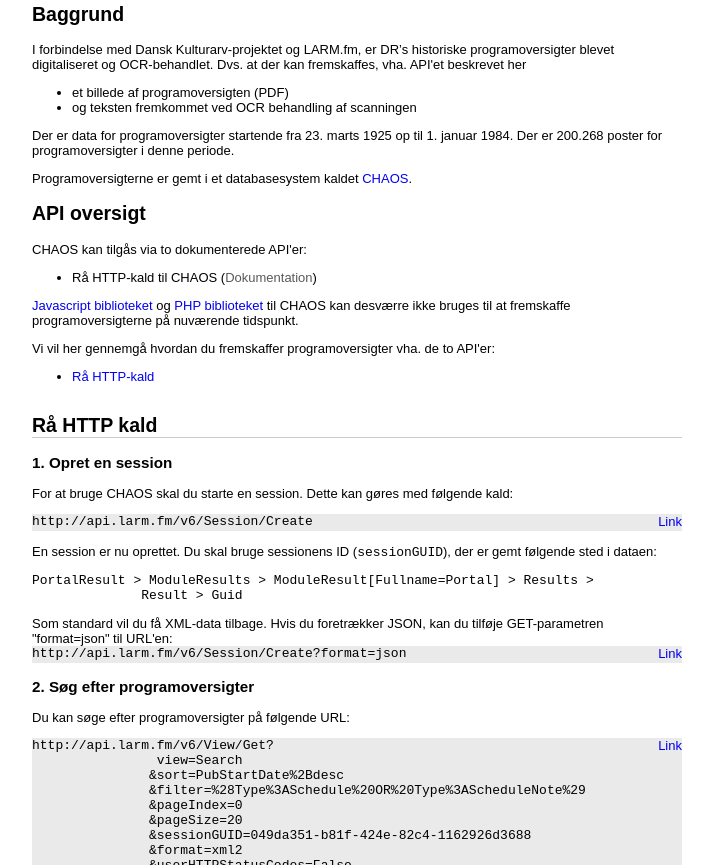
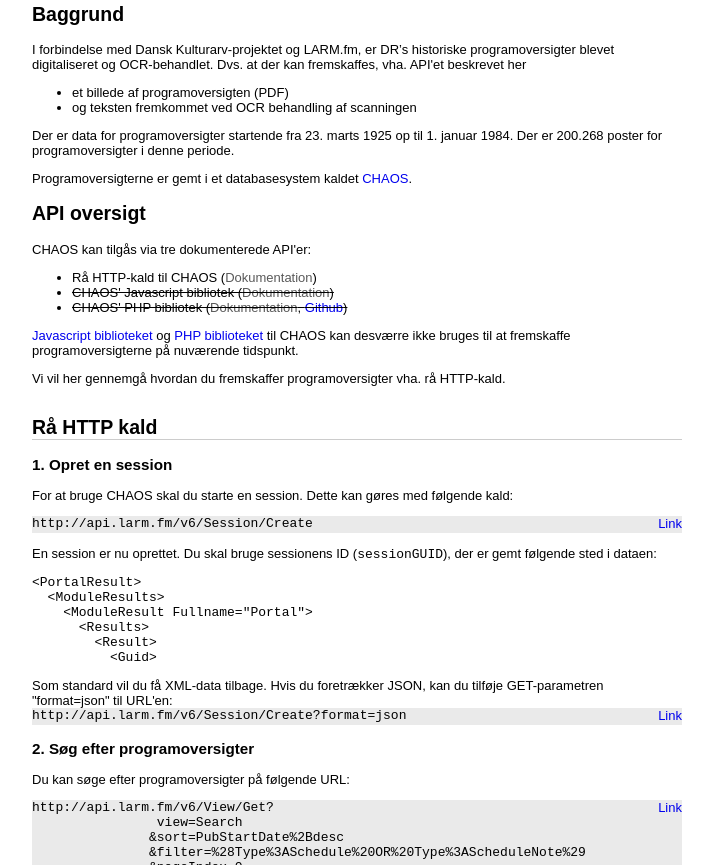
Before and after one commit to DR-Innovation/DR-programoversigter, a plain HTML site: page index.html in a window 1280 px wide. Shown: the part 443-1308 px from the top of the page, without its empty margins (283-996 px from the left). Drawn offline with Linux system fonts and the light colour scheme.

Commit message:
Update to only show raw HTTP guide

```diff
--- a/index.html
+++ b/index.html
@@ -46,21 +46,18 @@
       <section>
         <h2>API oversigt</h2>
         <p>
-          CHAOS kan tilgås via to dokumenterede API'er:
+          CHAOS kan tilgås via tre dokumenterede API'er:
 
           <ul>
             <li>Rå HTTP-kald til CHAOS (<a
           href="http://chaos-community.github.io/CHAOS-API-Documentation/v6/API/index.html">Dokumentation</a>)</li>
-            <!-- The Javascript client works with version v4 of CHAOS
-            <li>CHAOS' Javascript bibliotek (<a
-          href="http://chaos-community.github.io/CHAOS-API-Documentation/v6/JavaScript%20Portal%20Client/index.html">Dokumentation</a>)</li>
-            -->
-            <!-- The PHP client works with version v4 of CHAOS
-            <li>CHAOS' PHP bibliotek (<a
+          <li><strike>CHAOS' Javascript bibliotek (<a
+          href="http://chaos-community.github.io/CHAOS-API-Documentation/v6/JavaScript%20Portal%20Client/index.html">Dokumentation</a>)
+            </strike></li>
+          <li><strike>CHAOS' PHP bibliotek (<a
           href="http://chaos-community.github.io/CHAOS-API-Documentation/v6/PHP%20Portal%20Client/index.html">Dokumentation</a>,
         <a
-          href="https://github.com/CHAOS-Community/CHAOS.Portal.Client-PHP">Github</a>)</li>
-            -->
+          href="https://github.com/CHAOS-Community/CHAOS.Portal.Client-PHP">Github</a>)</strike></li>
           </ul>
 
           <a
@@ -72,13 +69,8 @@
         </p>
 
         <p>
-          Vi vil her gennemgå hvordan du fremskaffer programoversigter vha. de
-          to API'er:
-          <ul id="overview-menu">
-            <li><a href="#raw-http">Rå HTTP-kald</a></li>
-            <!-- <li><a href="#chaos&#45;javascript&#45;library">CHAOS' Javascript bibliotek</a></li> -->
-            <!-- <li><a href="#chaos&#45;php&#45;library">CHAOS' PHP bibliotek</a></li> -->
-          </ul>
+          Vi vil her gennemgå hvordan du fremskaffer programoversigter vha.
+            rå HTTP-kald.
         </p>
       </section>
 
@@ -104,8 +96,12 @@
                 En session er nu oprettet. Du skal bruge sessionens ID
                 (<code>sessionGUID</code>), der er gemt følgende sted i dataen:
               </p>
-              <pre>PortalResult > ModuleResults > ModuleResult[Fullname=Portal] > Results >
-              Result > Guid</pre>
+              <pre><code>&lt;PortalResult&gt;
+  &lt;ModuleResults&gt;
+    &lt;ModuleResult Fullname="Portal"&gt;
+      &lt;Results&gt;
+        &lt;Result&gt;
+          &lt;Guid&gt;</code></pre>
 
               Som standard vil du få XML-data tilbage. Hvis du foretrækker JSON, kan
               du tilføje GET-parametren "format=json" til URL'en:
```
